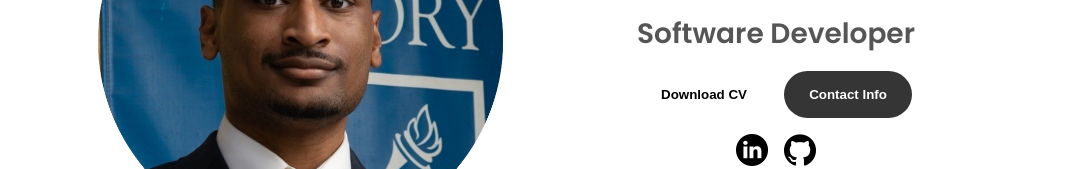
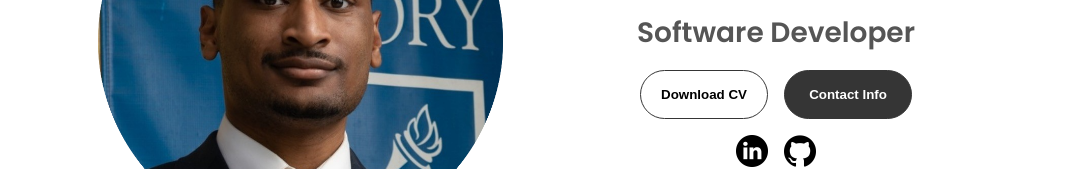
Before and after one commit to DevMikeRoberts/html-css-js-portfolio-website, a plain HTML site: page index.html in a window 1280 px wide. Shown: the part 431-600 px from the top of the page, without its empty margins (104-1177 px from the left). Drawn offline with Linux system fonts and the light colour scheme.

Commit message:
button fix

```diff
--- a/style.css
+++ b/style.css
@@ -228,7 +228,7 @@ section {
 }
 
 .btn-color-1, .btn-color-2 {
-    border: rgb(53,53,53);
+    border: rgb(53,53,53) 0.1rem solid;
 
 }
 
```
